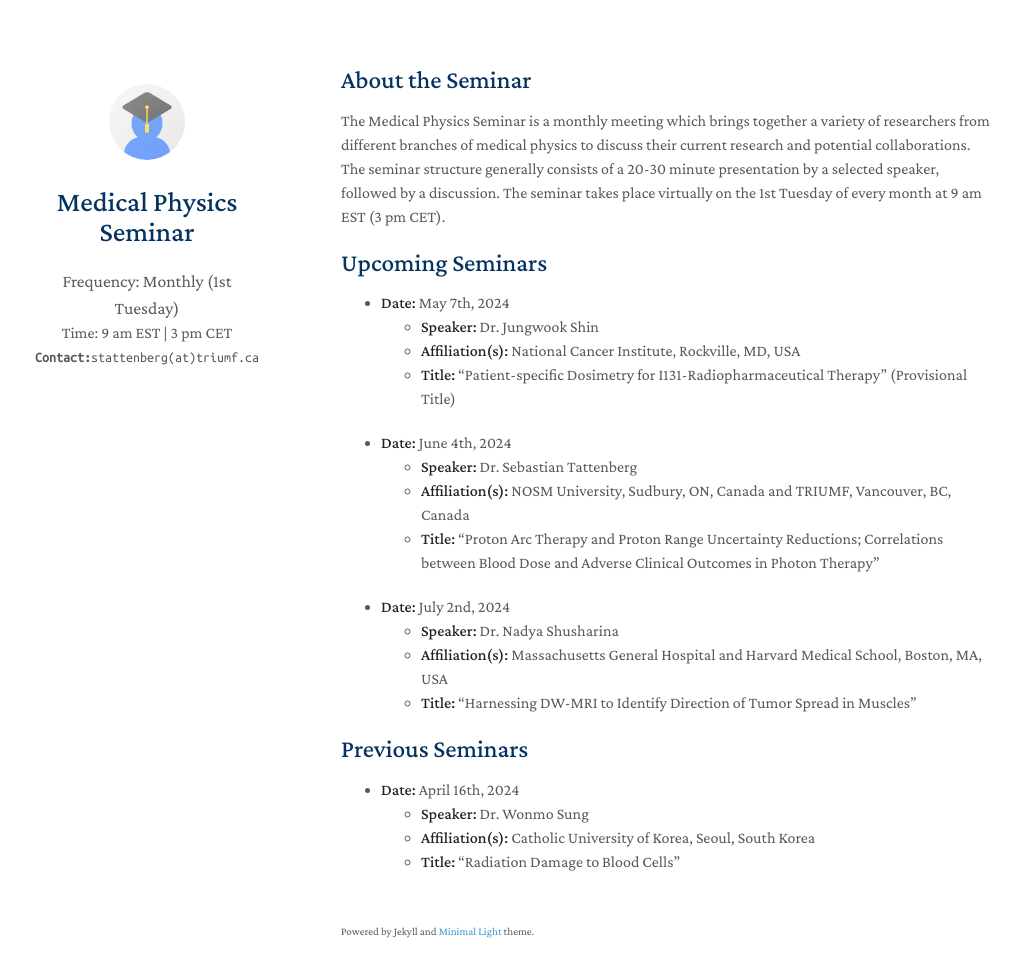
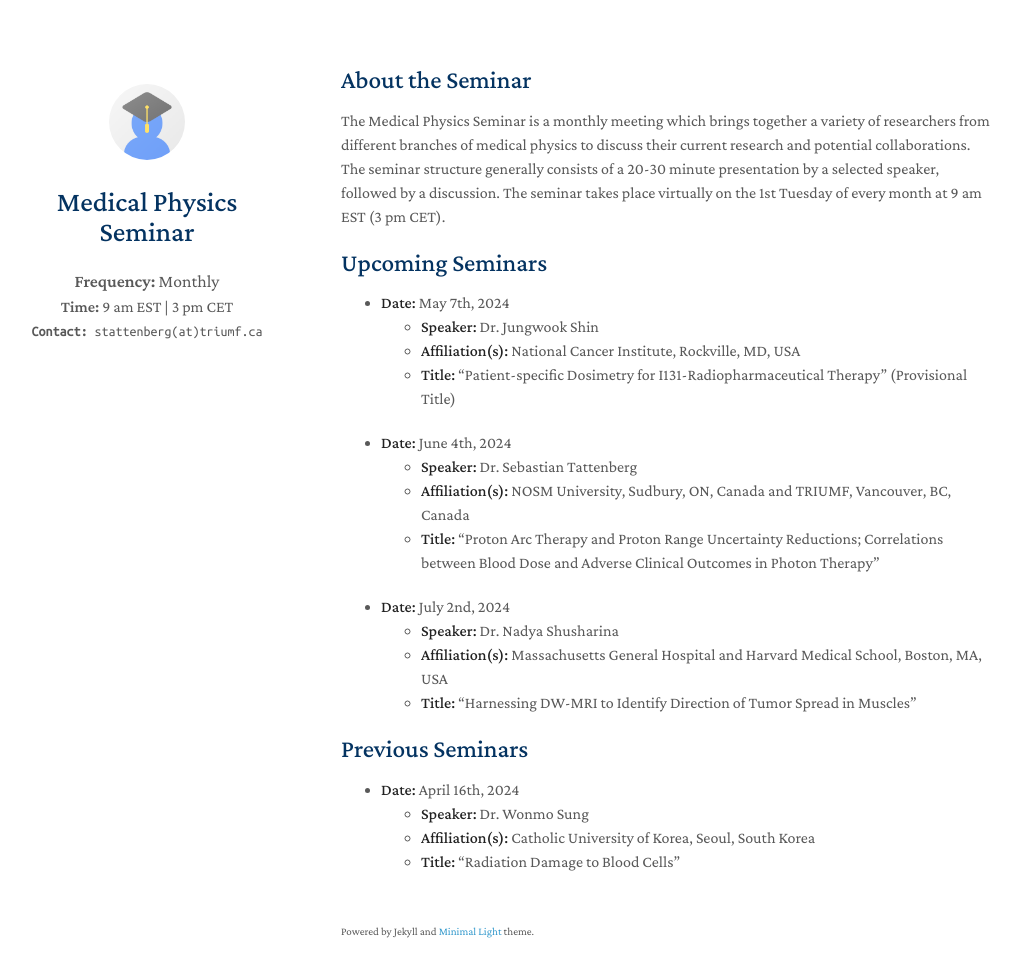
Before and after one commit to MedPhysSeminar/MedPhysSeminar.github.io, a Jekyll site: the page built from index.md, in a window 1280 px wide and 1012 px high. Shown: the top 977 px of the window, without its empty margins (129-1149 px from the left). Built offline with Jekyll 4.4.1, drawn with Linux system fonts in a browser that asks for light colours; nearby versions of some CDN libraries; a style sheet for code colours, icons or effects is not loaded; our own code applies the rules of GitHub Pages for plain Markdown files.

Commit message:
Update _config.yml

```diff
--- a/_config.yml
+++ b/_config.yml
@@ -1,8 +1,8 @@
 # Basic Information
 title: Medical Physics Seminar
-position: Frequency&#58; Monthly (1st Tuesday)
-affiliation: Time&#58; 9 am EST | 3 pm CET
-email: <b>Contact&#58;</b>stattenberg(at)triumf.ca
+position: <b>Frequency&#58;</b> Monthly
+affiliation: <b>Time&#58;</b> 9 am EST | 3 pm CET
+email: <b>Contact&#58;</b> stattenberg(at)triumf.ca
 
 # Search Engine Optimization (SEO)
 # The following information is used to improve the website traffic from search engines, e.g., Google.
```
